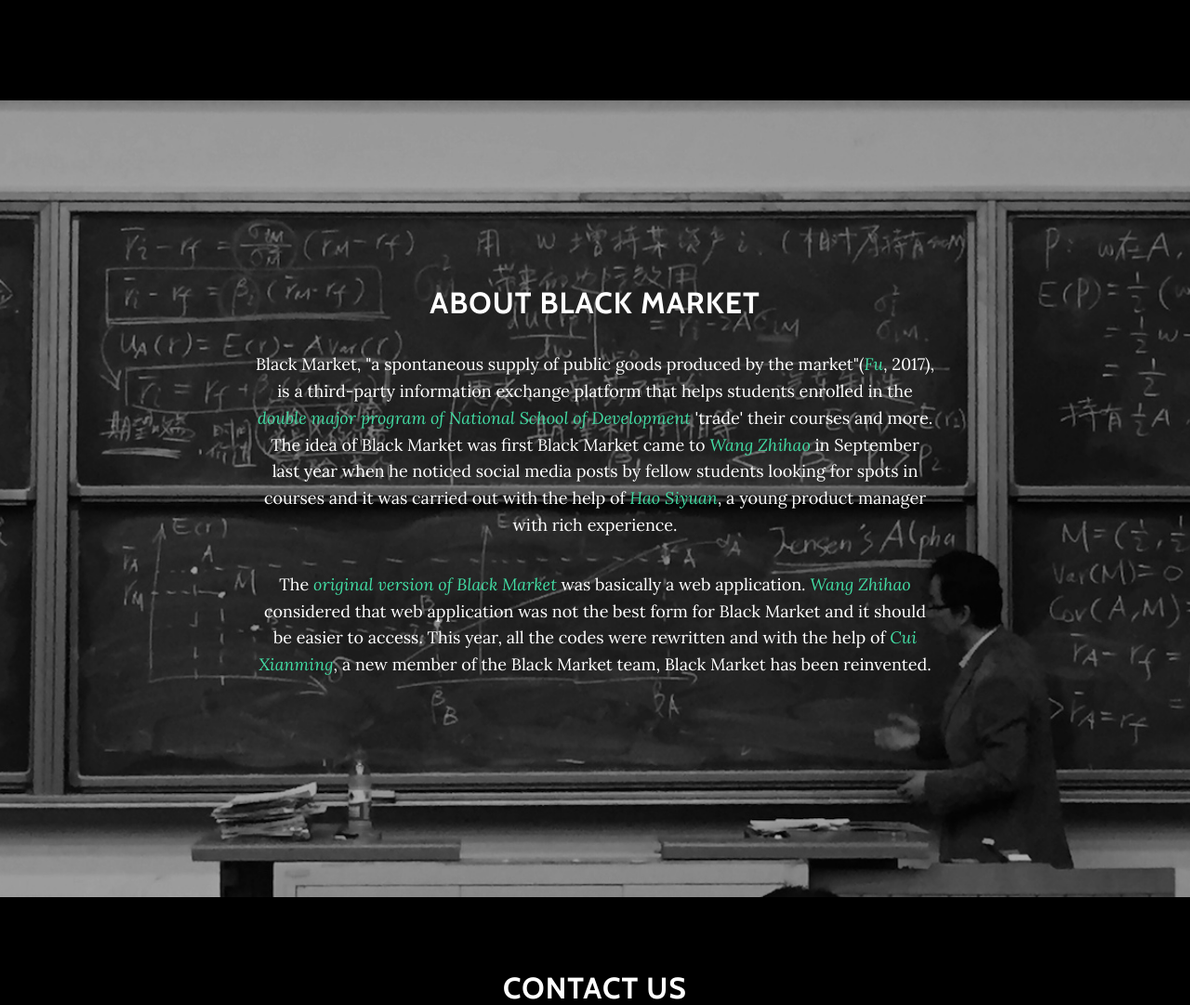
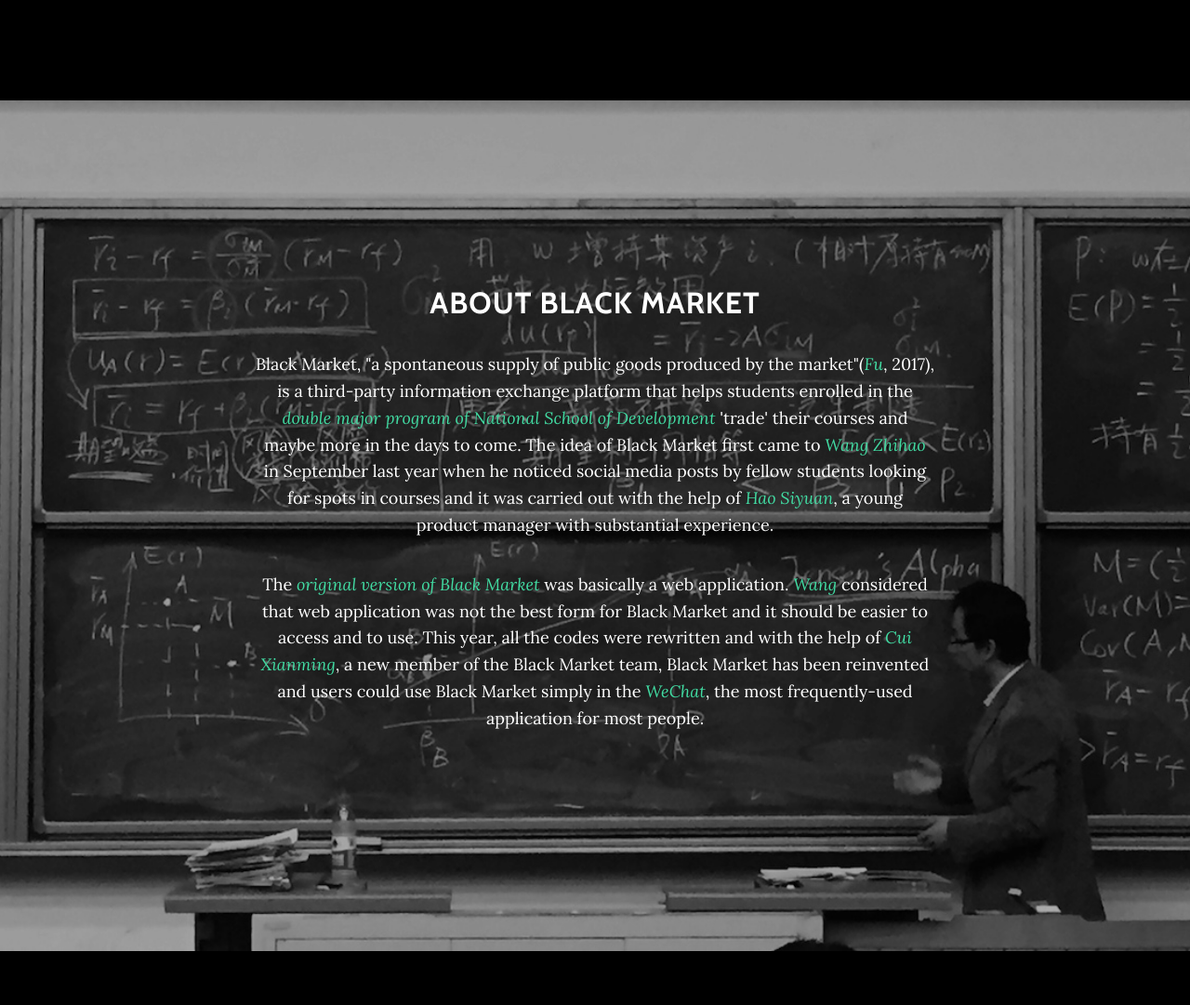
Before and after one commit to xanahopper/BlackMarket, a Flask app: template black_market/templates/index.html in a window 1280 px wide. Shown: the part 1322-2403 px from the top of the page at 93% size. Run offline with Flask 2, Linux system fonts and the light colour scheme; the template is opened without the code that fills it, so the values that code supplies are empty; parts of the project's set-up code (start-up, migrations or seed data) failed here and were passed over; some libraries are stand-ins or nearby versions.

Commit message:
update index page

```diff
--- a/black_market/templates/index.html
+++ b/black_market/templates/index.html
@@ -95,9 +95,9 @@
         <div class="row">
           <div class="col-lg-8 mx-auto">
             <h2>About Black Market</h2>
-            <p>Black Market, "a spontaneous supply of public goods produced by the market"(<a href="http://zhiyu.co/"><em><i>Fu</i></em></a>, 2017), is a third-party information exchange platform that helps students enrolled in the <a href="http://www.nsd.pku.edu.cn/projects/double-degree/introduct/index.htmls"><em><i>double major program of National School of Development</i></em></a> 'trade' their courses and more. The idea of Black Market was first Black Market came to <a href="https://www.linkedin.com/in/zhihao-wang/"><em><i>Wang Zhihao</i></em></a> in September last year when he noticed social media posts by fellow students looking for spots in courses and it was carried out with the help of <a href="https://www.linkedin.com/in/haosiyuan/"><em><i>Hao Siyuan</i></em></a>, a young product manager with rich experience. </p>
+            <p>Black Market, "a spontaneous supply of public goods produced by the market"(<a href="http://zhiyu.co/"><em><i>Fu</i></em></a>, 2017), is a third-party information exchange platform that helps students enrolled in the <a href="http://www.nsd.pku.edu.cn/projects/double-degree/introduct/index.html"><em><i>double major program of National School of Development</i></em></a> 'trade' their courses and maybe more in the days to come. The idea of Black Market first came to <a href="https://www.linkedin.com/in/zhihao-wang/"><em><i>Wang Zhihao</i></em></a> in September last year when he noticed social media posts by fellow students looking for spots in courses and it was carried out with the help of <a href="https://www.linkedin.com/in/haosiyuan/"><em><i>Hao Siyuan</i></em></a>, a young product manager with substantial experience. </p>
 
-            <p>The <a href="https://mp.weixin.qq.com/s/7y9gq3WjIWp8jL4XrCF8dA"><em><i>original version of Black Market</i></em></a></a> was basically a web application. <a href="https://www.linkedin.com/in/zhihao-wang/"><em><i>Wang Zhihao</i></em></a> considered that web application was not the best form for Black Market and it should be easier to access. This year, all the codes were rewritten and with the help of <a href="https://www.linkedin.com/in/鲜明-崔-667abb97/"><em><i>Cui Xianming</i></em></a>, a new member of the Black Market team, Black Market has been reinvented.</p>
+            <p>The <a href="https://mp.weixin.qq.com/s/7y9gq3WjIWp8jL4XrCF8dA"><em><i>original version of Black Market</i></em></a> was basically a web application. <a href="https://www.linkedin.com/in/zhihao-wang/"><em><i>Wang</i></em></a> considered that web application was not the best form for Black Market and it should be easier to access and to use. This year, all the codes were rewritten and with the help of <a href="https://www.linkedin.com/in/鲜明-崔-667abb97/"><em><i>Cui Xianming</i></em></a>, a new member of the Black Market team, Black Market has been reinvented and users could use Black Market simply in the <a class="js-scroll-trigger" href="#get-started"><em><i>WeChat</i></em></a>, the most frequently-used application for most people.</p>
             </div>
         </div>
       </div>
```
